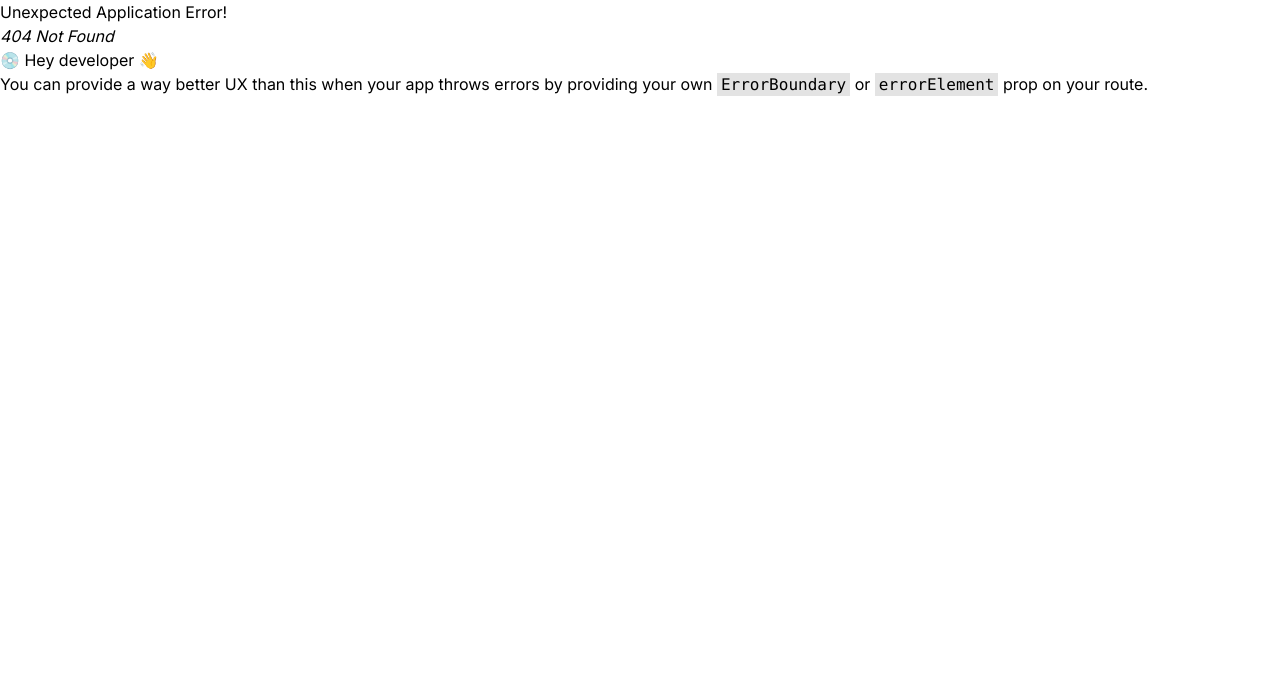
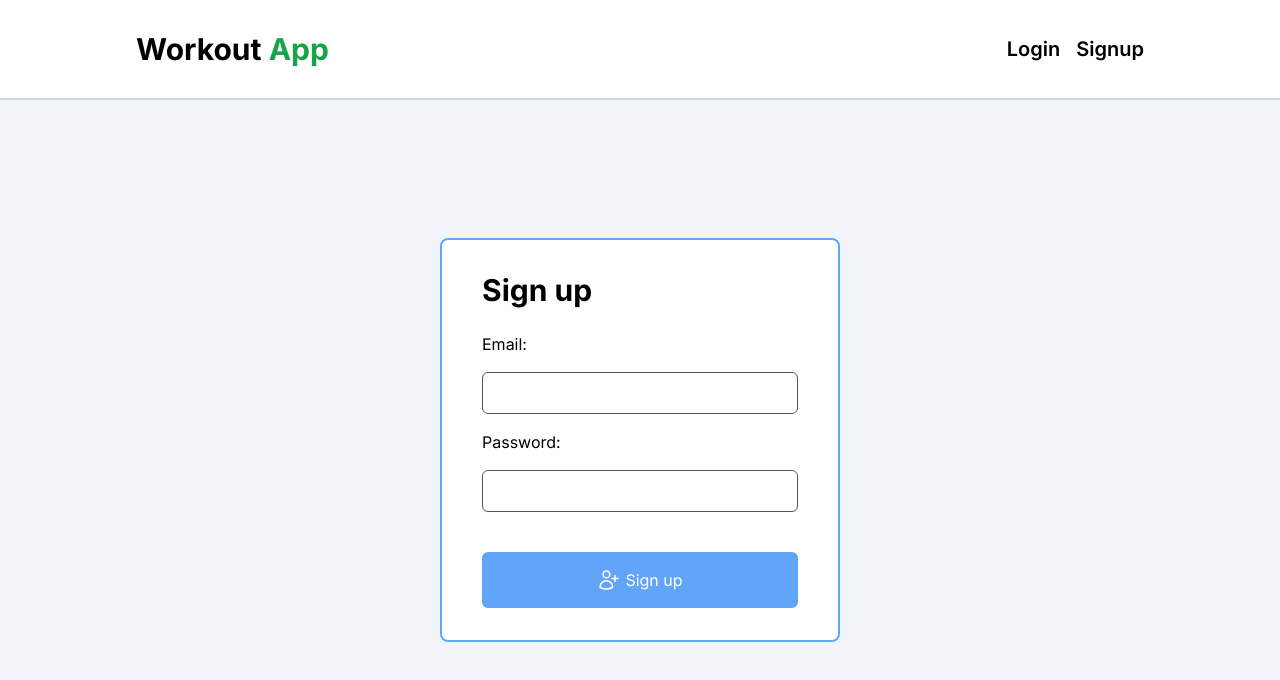
Before and after one commit to arvinbuid/fullstack-workout-app, a React (Vite) app in the folder frontend/: page /signup in a window 1280 px wide. Before the commit this address had no page. Shown: the top 680 px of the page. Built offline with nearby package versions, Linux system fonts and the light colour scheme.

Commit message:
Created Signup and Login.jsx component. Added button to submit the form and create a new workout. Added two new links inside the Navbar named login and signup and created the routes for each of them inside the main.jsx file.

```diff
--- a/frontend/src/App.jsx
+++ b/frontend/src/App.jsx
@@ -5,7 +5,7 @@ function App() {
   return (
     <main>
       <Navbar />
-      <div className='w-full h-auto bg-gray-200'>
+      <div className='w-full h-auto'>
         <Outlet />
       </div>
     </main>
--- a/frontend/src/components/Navbar.jsx
+++ b/frontend/src/components/Navbar.jsx
@@ -2,13 +2,21 @@ import {Link} from "react-router-dom";
 
 function Navbar() {
   return (
-    <nav className='w-full p-4 flex justify-center'>
-      <div className='w-[85vw] px-2 py-4 flex'>
+    <nav className='w-full h-[100px] flex justify-center items-center border-b-2 border-slate-300 bg-white'>
+      <div className='w-[80%] px-2 py-4 flex justify-between'>
         <Link to={"/"}>
           <h1 className='text-3xl font-bold'>
             Workout <span className='text-green-600'>App</span>
           </h1>
         </Link>
+        <div className='hidden sm:flex items-center gap-4 '>
+          <Link to='/login'>
+            <p className='text-xl font-semibold'>Login</p>
+          </Link>
+          <Link to='/signup'>
+            <p className='text-xl font-semibold'>Signup</p>
+          </Link>
+        </div>
       </div>
     </nav>
   );
--- a/frontend/src/components/WorkoutForm.jsx
+++ b/frontend/src/components/WorkoutForm.jsx
@@ -53,11 +53,11 @@ function WorkoutForm() {
     <section>
       <form
         onSubmit={handleCreateWorkout}
-        className='bg-white p-6 rounded-lg sm:w-[500px] lg:w-[450px] m-auto'
+        className='bg-white px-12 py-10 rounded-lg sm:w-[500px] lg:w-[450px] m-auto shadow-lg'
       >
-        <h3 className='text-3xl font-bold mb-6'>Create a New Workout</h3>
+        <h2 className='text-3xl font-bold mb-6'>Create a New Workout</h2>
 
-        <div className='flex flex-col gap-2'>
+        <div className='flex flex-col gap-4'>
           <label>Exercise: </label>
           <input
             type='text'
@@ -86,7 +86,9 @@ function WorkoutForm() {
             } border border-slate-600 rounded-md`}
           />
 
-          <button className='mt-4 bg-blue-400 p-4 text-white rounded-md'>Submit</button>
+          <button type='submit' className='mt-4 bg-blue-400 p-4 text-white rounded-md'>
+            Submit
+          </button>
         </div>
         {error && (
           <div className='bg-red-500 px-4 p-2 w-full text-center text-white mt-4'>
--- a/frontend/src/context/authContext.jsx
+++ b/frontend/src/context/authContext.jsx
@@ -22,5 +22,7 @@ export const AuthContextProvider = ({children}) => {
     user: null,
   });
 
+  console.log("AuthContext state: ", state);
+
   return <AuthContext.Provider value={{...state, dispatch}}>{children}</AuthContext.Provider>;
 };
--- a/frontend/src/index.css
+++ b/frontend/src/index.css
@@ -7,3 +7,7 @@
 * {
   font-family: "Inter", sans-serif;
 }
+
+body {
+  background-color: #f1f5f9;
+}
--- /dev/null
+++ b/frontend/src/pages/Login.jsx
@@ -0,0 +1,63 @@
+import {useState} from "react";
+
+function Login() {
+  const [email, setEmail] = useState("");
+  const [password, setPassword] = useState("");
+
+  const handleLoginSubmit = (e) => {
+    e.preventDefault();
+
+    console.log(email, password);
+  };
+
+  return (
+    <section className='w-full h-[85vh] flex justify-center items-center'>
+      <form
+        onSubmit={handleLoginSubmit}
+        className='flex flex-col w-[400px] border-2 border-blue-400 px-10 py-8 rounded-lg bg-white'
+      >
+        <h3 className='text-3xl font-bold mb-6'>Login</h3>
+
+        <div className='flex flex-col gap-2'>
+          <label>Email: </label>
+          <input
+            type='text'
+            onChange={(e) => setEmail(e.target.value)}
+            value={email}
+            className='p-2 border border-slate-600 rounded-md'
+          />
+          <label>Password: </label>
+          <input
+            type='password'
+            onChange={(e) => setPassword(e.target.value)}
+            value={password}
+            className='p-2 border border-slate-600 rounded-md'
+          />
+
+          <button
+            type='submit'
+            className='flex gap-1 mt-6 justify-center bg-blue-400 p-4 text-white rounded-md'
+          >
+            <svg
+              xmlns='http://www.w3.org/2000/svg'
+              fill='none'
+              viewBox='0 0 24 24'
+              strokeWidth={1.5}
+              stroke='currentColor'
+              className='size-6'
+            >
+              <path
+                strokeLinecap='round'
+                strokeLinejoin='round'
+                d='M18 7.5v3m0 0v3m0-3h3m-3 0h-3m-2.25-4.125a3.375 3.375 0 1 1-6.75 0 3.375 3.375 0 0 1 6.75 0ZM3 19.235v-.11a6.375 6.375 0 0 1 12.75 0v.109A12.318 12.318 0 0 1 9.374 21c-2.331 0-4.512-.645-6.374-1.766Z'
+              />
+            </svg>
+            Sign up
+          </button>
+        </div>
+      </form>
+    </section>
+  );
+}
+
+export default Login;
--- /dev/null
+++ b/frontend/src/pages/Signup.jsx
@@ -0,0 +1,63 @@
+import {useState} from "react";
+
+function Signup() {
+  const [email, setEmail] = useState("");
+  const [password, setPassword] = useState("");
+
+  const handleSignupSubmit = (e) => {
+    e.preventDefault();
+
+    console.log(email, password);
+  };
+
+  return (
+    <section className='w-full h-[85vh] flex justify-center items-center'>
+      <form
+        onSubmit={handleSignupSubmit}
+        className='flex flex-col w-[400px] border-2 border-blue-400 px-10 py-8 rounded-lg bg-white'
+      >
+        <h3 className='text-3xl font-bold mb-6'>Sign up</h3>
+
+        <div className='flex flex-col gap-4'>
+          <label>Email: </label>
+          <input
+            type='text'
+            onChange={(e) => setEmail(e.target.value)}
+            value={email}
+            className='p-2 border border-slate-600 rounded-md'
+          />
+          <label>Password: </label>
+          <input
+            type='password'
+            onChange={(e) => setPassword(e.target.value)}
+            value={password}
+            className='p-2 border border-slate-600 rounded-md'
+          />
+
+          <button
+            type='submit'
+            className='flex gap-1 mt-6 justify-center bg-blue-400 p-4 text-white rounded-md'
+          >
+            <svg
+              xmlns='http://www.w3.org/2000/svg'
+              fill='none'
+              viewBox='0 0 24 24'
+              strokeWidth={1.5}
+              stroke='currentColor'
+              className='size-6'
+            >
+              <path
+                strokeLinecap='round'
+                strokeLinejoin='round'
+                d='M18 7.5v3m0 0v3m0-3h3m-3 0h-3m-2.25-4.125a3.375 3.375 0 1 1-6.75 0 3.375 3.375 0 0 1 6.75 0ZM3 19.235v-.11a6.375 6.375 0 0 1 12.75 0v.109A12.318 12.318 0 0 1 9.374 21c-2.331 0-4.512-.645-6.374-1.766Z'
+              />
+            </svg>
+            Sign up
+          </button>
+        </div>
+      </form>
+    </section>
+  );
+}
+
+export default Signup;
```
Also changed, not shown: frontend/src/main.jsx (+10 -0 lines).
